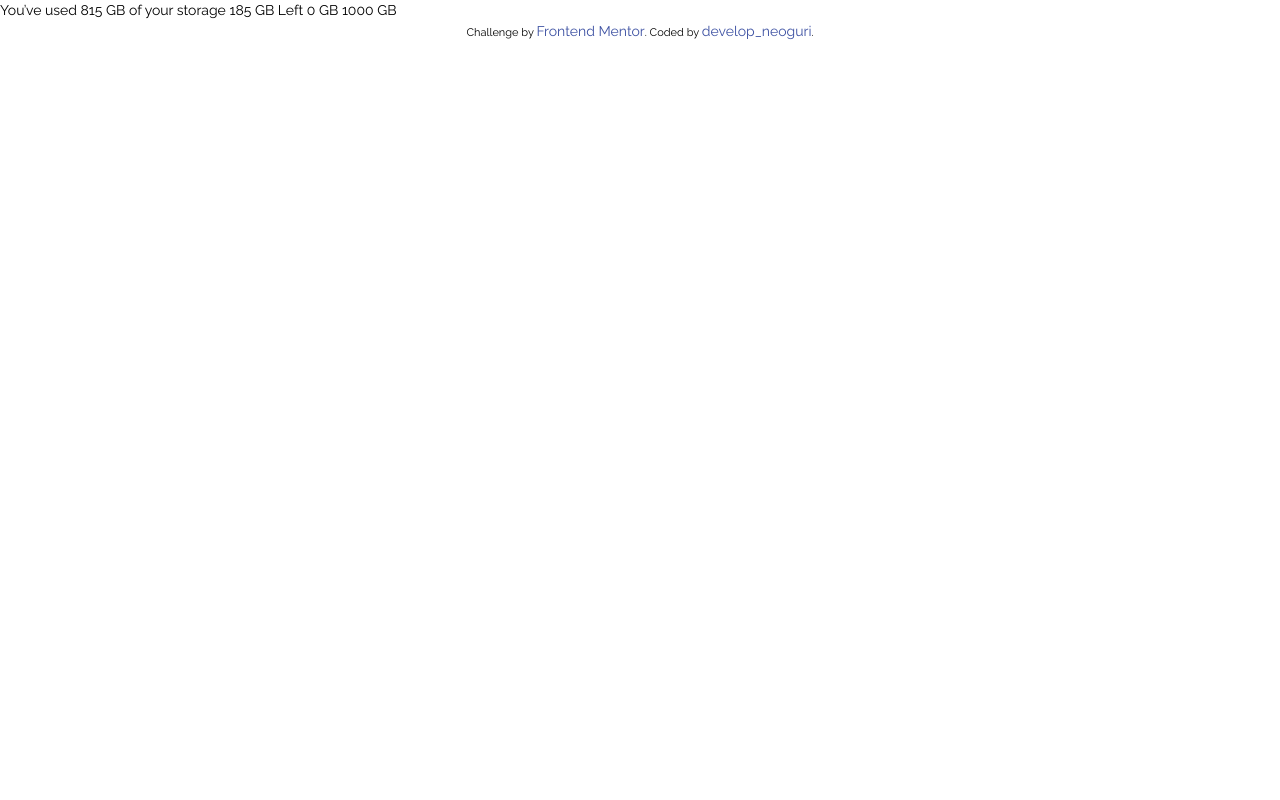
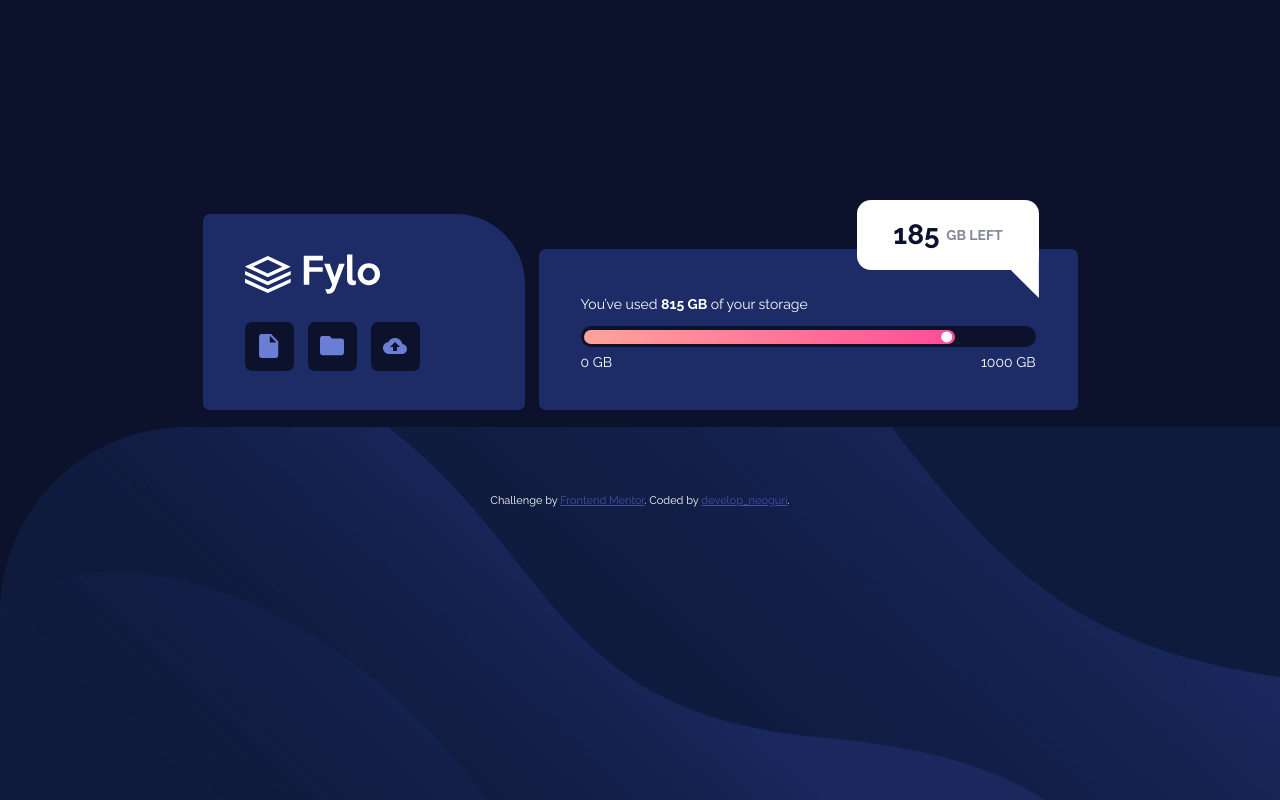
Before and after one commit to DrunkenNeoguri/fylodatastoragecomponent, a plain HTML site: page index.html in a window 1280 px wide. Drawn offline with nearby package versions, Linux system fonts and the light colour scheme.

Commit message:
making page complete

```diff
--- a/index.html
+++ b/index.html
@@ -7,50 +7,57 @@
   <!-- displays site properly based on user's device -->
 
   <link rel="icon" type="image/png" sizes="32x32" href="./images/favicon-32x32.png">
-  <script src="https://cdn.tailwindcss.com"></script>
-  <script>
-    tailwind.config = {
-      theme: {
-      }
-    }
-  </script>
 
   <title>Frontend Mentor | Fylo data storage component</title>
+  <link href="./style.css" rel="stylesheet">
 
-  <!-- Feel free to remove these styles or customise in your own stylesheet 👍 -->
-  <style>
-    @import url('https://fonts.googleapis.com/css2?family=Raleway:wght@400;700&display=swap');
-
-    * {
-      font-family: "Raleway", sans-serif;
-      font-size: 14px;
-      font-weight: 400;
-    }
-
-    .attribution {
-      font-size: 11px;
-      text-align: center;
-    }
-
-    .attribution a {
-      color: hsl(228, 45%, 44%);
-    }
-  </style>
 </head>
 
 <body>
+  <div class="container">
+    <div class="logobox">
+      <img src="./images/logo.svg" alt="Fylo Data Storage Logo">
+      <div class="logobox--buttonbox">
+        <button class="logobox--buttonbox__button">
+          <img src="./images/icon-document.svg" alt="Flyo Data Document Icon">
+        </button>
+        <button class="logobox--buttonbox__button">
+          <img src="./images/icon-folder.svg" alt="Flyo Data Folder Icon">
+        </button>
+        <button class="logobox--buttonbox__button">
+          <img src="./images/icon-upload.svg" alt="Flyo Data Upload File Icon">
+        </button>
+      </div>
+    </div>
 
-  You’ve used 815 GB of your storage
 
-  185 GB Left
+    <div class="storagebox">
+      <p>You’ve used <span>815 GB</span> of your storage</p>
+      <div class="storagebox--gaugebox">
+        <div class="storagebox--gaugebox__gauge">
+          <div><span></span></div>
+        </div>
+        <div class="storagebox--gaugebox__minmax">
+          <span>0 GB</span>
+          <span>1000 GB</span>
+        </div>
 
-  0 GB
-  1000 GB
+      </div>
+    </div>
+  </div>
+
+  <div class="remainbox">
+    <span>185 </span>&nbsp;&nbsp;GB Left
+  </div>
+  <div class="remainbox--triangle"></div>
 
   <div class="attribution">
     Challenge by <a href="https://www.frontendmentor.io?ref=challenge" target="_blank">Frontend Mentor</a>.
     Coded by <a href="#">develop_neoguri</a>.
   </div>
+
+
+
 </body>
 
 </html>
--- /dev/null
+++ b/style.css
@@ -0,0 +1,265 @@
+@charset "UTF-8";
+@import url("https://fonts.googleapis.com/css2?family=Raleway:wght@400;700&display=swap");
+
+:root {
+  --bg--gradient: linear-gradient(
+    to right,
+    hsl(6, 100%, 80%),
+    hsl(335, 100%, 65%)
+  );
+  --pale--blue: hsl(243, 100%, 93%);
+  --grayish--blue: hsl(229, 7%, 55%);
+  --dark--blue: hsl(228, 56%, 26%);
+  --very--dark--blue: hsl(229, 57%, 11%);
+}
+
+* {
+  font-family: "Raleway", sans-serif;
+  font-size: 14px;
+  font-weight: 400;
+}
+
+html {
+  background-color: var(--very--dark--blue);
+  background-image: url("./images/bg-mobile.png");
+  background-repeat: no-repeat;
+  background-position: right bottom;
+  background-size: 100%;
+  height: 100vh;
+  width: 100vw;
+}
+
+body {
+  display: flex;
+  flex-direction: column;
+  justify-content: center;
+  align-items: center;
+
+  margin: 5rem auto;
+}
+
+.container {
+}
+
+/* logo box */
+
+.logobox {
+  background: var(--dark--blue);
+
+  display: flex;
+  flex-direction: column;
+  justify-content: center;
+  align-items: flex-start;
+
+  border-radius: 0.5rem 5rem 0.5rem 0.5rem;
+  padding-left: 3rem;
+  margin: 1rem 0;
+
+  width: 23rem;
+  height: 14rem;
+
+  box-sizing: border-box;
+}
+
+.logobox > img {
+  margin: 1rem 0;
+}
+
+.logobox--buttonbox {
+  display: flex;
+  flex-direction: row;
+  gap: 1rem;
+
+  margin: 1rem 0;
+}
+
+.logobox--buttonbox__button {
+  background: var(--very--dark--blue);
+  display: flex;
+  justify-content: center;
+  align-items: center;
+
+  border: none;
+  border-radius: 0.5rem;
+  outline: none;
+  padding: 0;
+  margin: 0;
+
+  width: 3.5rem;
+  height: 3.5rem;
+
+  cursor: pointer;
+}
+
+/* storage box */
+
+.storagebox {
+  background: var(--dark--blue);
+
+  display: flex;
+  flex-direction: column;
+  justify-content: center;
+  align-items: center;
+
+  border-radius: 0.5rem;
+  margin: 1rem 0;
+
+  width: 23rem;
+  height: 11.5rem;
+
+  box-sizing: border-box;
+}
+
+.storagebox > p {
+  color: #ffffff;
+}
+
+.storagebox > p > span {
+  font-weight: 700;
+}
+
+.storagebox--gaugebox {
+  display: flex;
+  flex-direction: column;
+  width: 100%;
+}
+
+.storagebox--gaugebox__gauge {
+  background: var(--very--dark--blue);
+
+  display: block;
+
+  border-radius: 3rem;
+
+  width: 18.5rem;
+  height: 1.5rem;
+  margin: 0 auto;
+}
+
+.storagebox--gaugebox__gauge > div {
+  background: var(--bg--gradient);
+
+  position: relative;
+  border-radius: 3rem;
+  margin: 0.25rem;
+
+  width: calc(18rem * 0.815);
+  height: 1rem;
+}
+
+.storagebox--gaugebox__gauge > div > span {
+  background: #ffffff;
+
+  position: absolute;
+  right: 0;
+
+  border-radius: 9999px;
+  width: 0.8rem;
+  height: 0.8rem;
+
+  transform: translateX(-0.2rem) translateY(0.1rem);
+}
+
+.storagebox--gaugebox__minmax {
+  display: flex;
+  justify-content: space-between;
+  width: 18.5rem;
+  color: #ffffff;
+  margin: 0.5rem auto;
+}
+
+.remainbox {
+  background: #ffffff;
+
+  display: flex;
+  justify-content: center;
+  align-items: center;
+  position: absolute;
+
+  color: var(--grayish--blue);
+  font-weight: 700;
+  text-transform: uppercase;
+
+  border-radius: 1rem;
+
+  z-index: 2;
+  width: 13rem;
+  height: 5rem;
+  transform: translateY(8rem);
+}
+
+.remainbox--triangle {
+  display: none;
+  width: 0;
+  height: 0;
+  border-style: solid;
+  border-width: 0 3rem 3rem 0;
+  border-color: transparent #ffffff transparent transparent;
+}
+
+.remainbox > span {
+  color: var(--very--dark--blue);
+  font-size: 2rem;
+  font-weight: 700;
+}
+
+.attribution {
+  color: #ffffff;
+  margin: 5rem 0;
+  font-size: 11px;
+  text-align: center;
+}
+
+.attribution a {
+  font-size: 11px;
+  color: hsl(228, 45%, 44%);
+}
+
+@media (min-width: 500px) {
+  html {
+    background-image: url("./images/bg-desktop.png");
+  }
+  body {
+    margin: 25vh 0;
+  }
+  .container {
+    display: flex;
+    flex-direction: row;
+    align-items: flex-end;
+    gap: 1rem;
+  }
+
+  .storagebox {
+    width: 38.5rem;
+    transform: none;
+    align-items: flex-start;
+    padding: 0 3rem;
+  }
+
+  .storagebox--gaugebox__gauge {
+    width: 100%;
+  }
+
+  .storagebox--gaugebox__gauge > div {
+    width: calc(100% * 0.815);
+  }
+
+  .storagebox--gaugebox__minmax {
+    width: 100%;
+  }
+
+  .storagebox--gaugebox__gauge > div > span {
+    transform: translateX(-0.2rem) translateY(0.1rem);
+  }
+
+  .remainbox {
+    transform: translateX(22rem) translateY(-11rem);
+  }
+
+  .remainbox--triangle {
+    display: block;
+    position: absolute;
+    z-index: 2;
+    transform: translateX(26.99rem) translateY(-8rem);
+  }
+}
```
Also changed, not shown: sample/desktop-sample.jpg (added), sample/mobile-sample.jpg (added), 2 other files.
